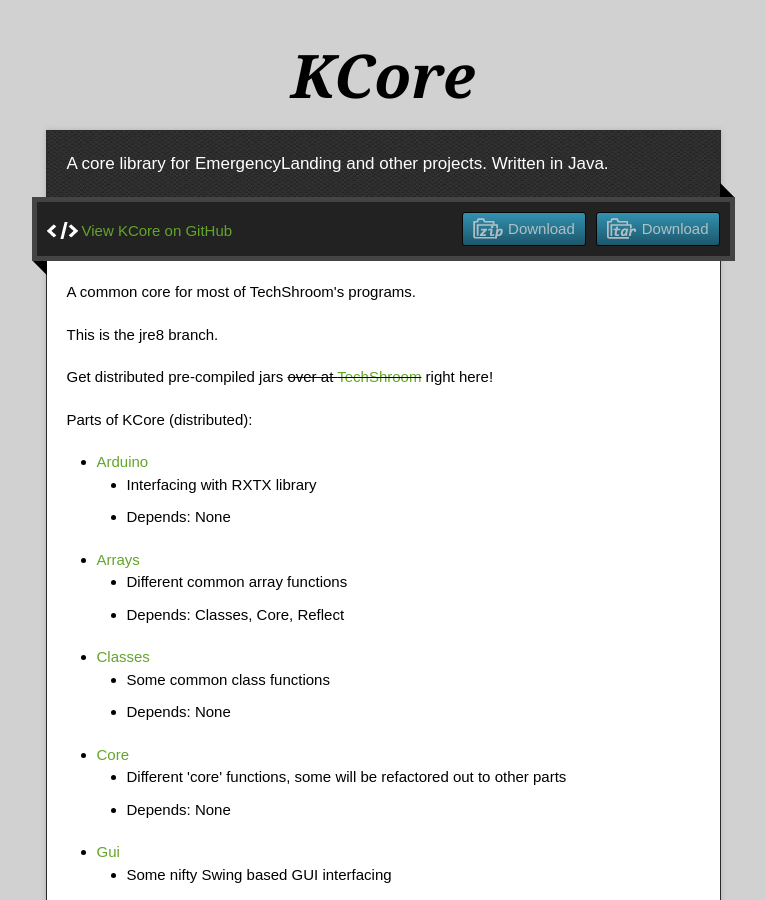
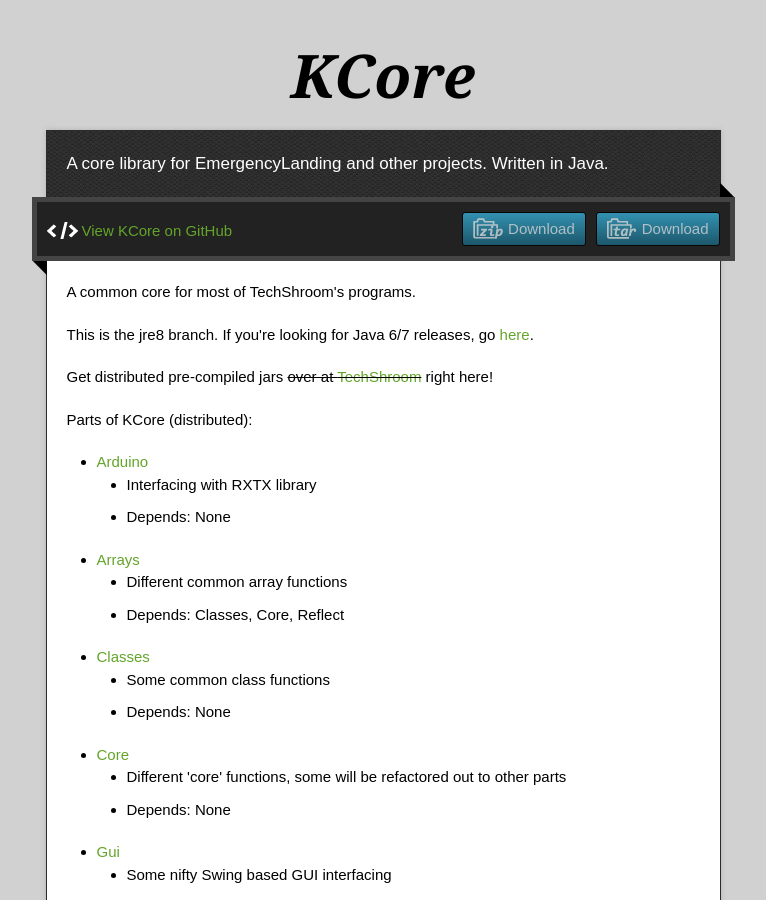
Before and after one commit to TechShroom/KCore, a Jekyll site: the page built from jre8/index.html, in a window 1280 px wide and 900 px high. Shown: the whole window, without its empty margins (257-1023 px from the left). Built offline with Jekyll 4.4.1, drawn with Linux system fonts in a browser that asks for light colours; nearby versions of some CDN libraries; Markdown is read by kramdown in place of the engine named in the settings.

Commit message:
Update index.html
Link to master

```diff
--- a/jre8/index.html
+++ b/jre8/index.html
@@ -1,5 +1,5 @@
 ---
 layout: common
-note: <p>This is the jre8 branch.</p>
+note: <p>This is the jre8 branch. If you're looking for Java 6/7 releases, go <a href="/KCore/">here</a>.</p>
 version: v1.1-J8
 ---
```
